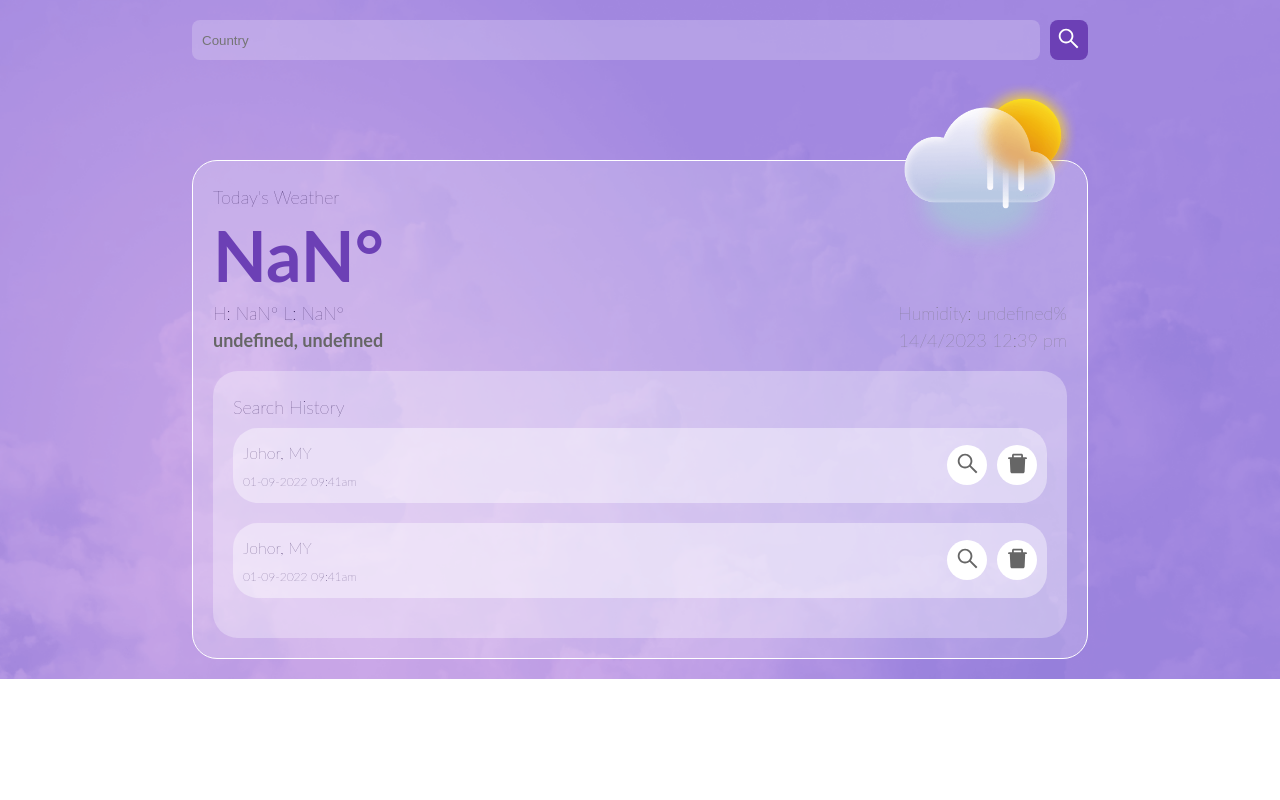
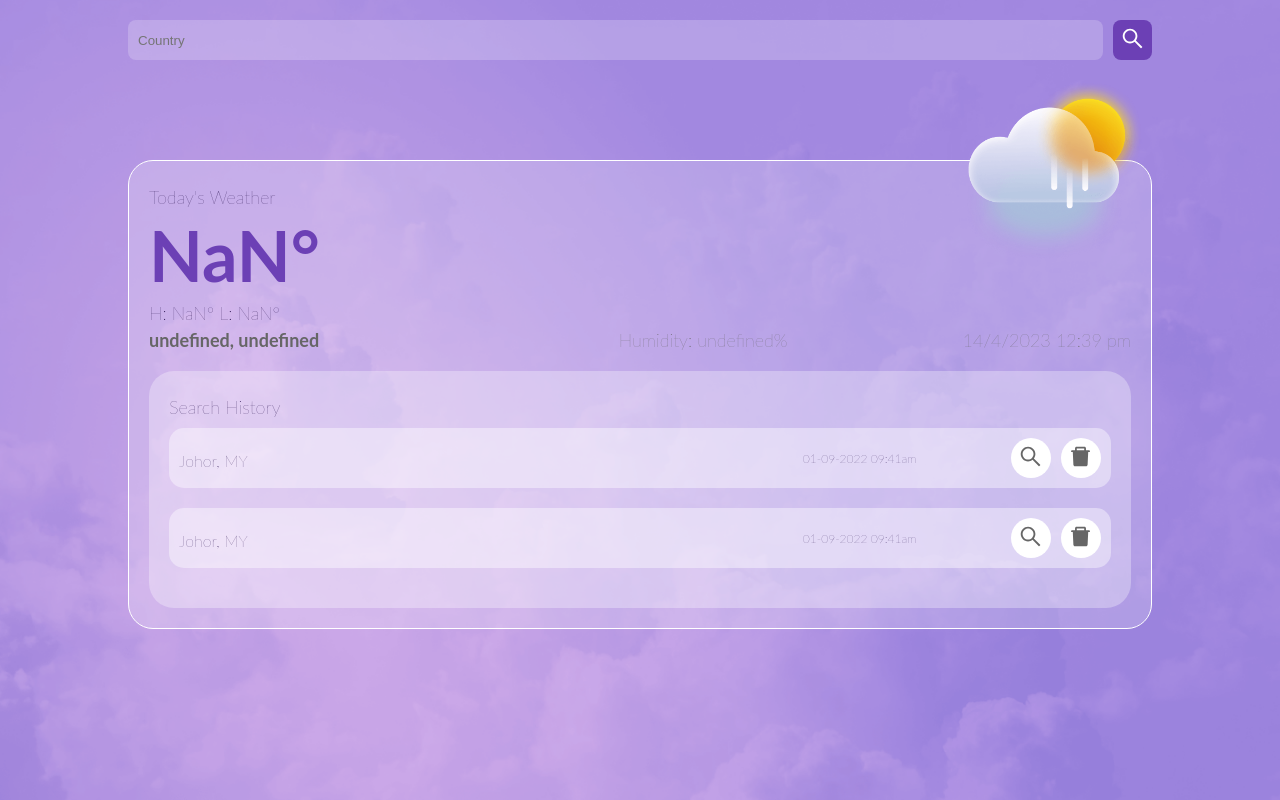
Before and after one commit to KatherynKoay/weather-app, a React (Create React App) app: page / in a window 1280 px wide. Built offline with nearby package versions, Linux system fonts and the light colour scheme; the HTML template or start-up script is replaced by a standard one.

Commit message:
style: responsive UI based on Figma designs

```diff
--- a/src/Components/molecule/SearchHistoryItem.js
+++ b/src/Components/molecule/SearchHistoryItem.js
@@ -8,7 +8,7 @@ import theme from "../../Styles/theme";
 const SearchHistoryItem = React.forwardRef((props, ref) => {
   return (
     <div className="searchHistoryItem">
-      <div className="searchHistoryItem-right">
+      <div className="searchHistoryItem-left">
         <Text
           variant={txt_h6}
           text={props.location}
@@ -26,8 +26,8 @@ const SearchHistoryItem = React.forwardRef((props, ref) => {
           }}
         />
       </div>
-      <div className="searchHistoryItem-left">
-        <div className="searchHistoryItem-left-button">
+      <div className="searchHistoryItem-right">
+        <div className="searchHistoryItem-right-button">
           <Button
             variant={btn_round}
             hasIcon
@@ -43,7 +43,7 @@ const SearchHistoryItem = React.forwardRef((props, ref) => {
             }}
           />
         </div>
-        <div className="searchHistoryItem-left-button">
+        <div className="searchHistoryItem-right-button">
           <Button
             variant={btn_round}
             hasIcon
--- a/src/Styles/style.css
+++ b/src/Styles/style.css
@@ -4,7 +4,7 @@
   background: url(../Images/bg-light.png);
   background-size: cover;
   background-repeat: no-repeat;
-  height: 100%;
+  height: 100vh; /*to ensure the bg takes the rest of the viewport height */
 }
 
 .page-container {
@@ -13,136 +13,6 @@
   margin-right: auto;
   height: auto;
   padding: 20px;
-}
-
-/* Search Box */
-.search-box {
-  display: flex; /*align input and button side by side*/
-  width: 100%;
-}
-.search-box input[type="text"] {
-  width: 100%;
-  box-sizing: border-box; /*include the padding and border in an element's total width and height*/
-  background: rgba(255, 255, 255, 0.2);
-  padding: 10px;
-  border: none;
-  border-radius: 8px;
-  color: #000000;
-  outline: none;
-}
-.search-box button {
-  margin-left: 10px;
-  cursor: pointer;
-}
-/*
-.search-errorMsg {
-  color: red;
-}
-.search-dropdown {
-  background: rgba(255, 255, 255, 0.2);
-  display: flex;
-  flex-direction: column;
-  border: none;
-  padding-left: 10px; when dropdown does appear, give it some padding on the left, which the wording starting line aligns with the searchbox input
-  width: initial;
-}
-.search-dropdown-row {
-  cursor: pointer;
-} */
-
-/* Button */
-.btn-round {
-  display: inline-block;
-  border: none;
-  border-radius: 50%;
-  width: 40px;
-  height: 40px;
-  padding: 5px;
-}
-.btn-square {
-  display: inline-block;
-  border: none;
-  border-radius: 8px;
-  width: 40px;
-  height: 40px;
-  padding: 5px;
-}
-
-.weather-container {
-  margin-top: 100px;
-  width: 100%;
-  box-sizing: border-box; /*include the padding and border in an element's total width and height*/
-  background: rgba(255, 255, 255, 0.2);
-  padding: 20px;
-  border: 1px solid white;
-  border-radius: 25px;
-  height: fit-content;
-  position: relative;
-}
-.imageSun {
-  position: absolute;
-  top: 0px;
-  right: 8px;
-  top: -80px;
-  width: 180px;
-  height: 180px;
-}
-.weather-top-section-TodayWeather {
-  display: flex; /*align input and button side by side*/
-  width: 100%;
-  position: relative;
-}
-.weather-top-sectionLeft {
-  width: 45%;
-}
-.weather-top-sectionRight {
-  width: 55%;
-  text-align: right;
-  position: absolute;
-  bottom: 0;
-  right: 0;
-}
-.weather-bottom-section-SearchHistory {
-  margin-top: 20px;
-  width: 100%;
-  box-sizing: border-box; /*include the padding and border in an element's total width and height*/
-  background: rgba(255, 255, 255, 0.3);
-  padding: 20px;
-  border: none;
-  border-radius: 25px;
-  height: fit-content;
-}
-.searchHistory-title {
-  border: 0px solid rgb(1, 255, 18);
-}
-.searchHistoryItem-container {
-  height: auto;
-  margin-top: 10px;
-}
-
-.searchHistoryItem {
-  box-sizing: border-box; /*include the padding and border in an element's total width and height*/
-  background: rgba(255, 255, 255, 0.4);
-  padding: 10px;
-  border: none;
-  border-radius: 25px;
-  height: 75px;
-  display: flex; /*align input and button side by side*/
-  width: 100%;
-  margin-bottom: 20px;
-}
-.searchHistoryItem-right {
-  width: 50%;
-}
-.searchHistoryItem-left {
-  width: 50%;
-  text-align: right;
-  line-height: 65px;
-}
-.searchHistoryItem-left-button {
-  padding-left: 10px;
-  display: inline-block;
-  justify-content: center;
 }
 
 /* Text */
@@ -182,6 +52,138 @@ p {
   color: #727171;
 }
 
+/* Button */
+.btn-round {
+  display: inline-block;
+  border: none;
+  border-radius: 50%;
+  width: 40px;
+  height: 40px;
+  padding: 5px;
+}
+.btn-square {
+  display: inline-block;
+  border: none;
+  border-radius: 8px;
+  width: 40px;
+  height: 40px;
+  padding: 5px;
+}
+
+/* Search Box */
+.search-box {
+  display: flex; /*align input and button side by side*/
+  width: 100%;
+}
+.search-box input[type="text"] {
+  width: 100%;
+  box-sizing: border-box; /*include the padding and border in an element's total width and height*/
+  background: rgba(255, 255, 255, 0.2);
+  padding: 10px;
+  border: none;
+  border-radius: 8px;
+  color: #000000;
+  outline: none;
+}
+.search-box button {
+  margin-left: 10px;
+  cursor: pointer;
+}
+/*
+.search-errorMsg {
+  color: red;
+}
+.search-dropdown {
+  background: rgba(255, 255, 255, 0.2);
+  display: flex;
+  flex-direction: column;
+  border: none;
+  padding-left: 10px; when dropdown does appear, give it some padding on the left, which the wording starting line aligns with the searchbox input
+  width: initial;
+}
+.search-dropdown-row {
+  cursor: pointer;
+} */
+
+/* Today's Weather */
+.weather-container {
+  margin-top: 100px;
+  width: 100%;
+  box-sizing: border-box; /*include the padding and border in an element's total width and height*/
+  background: rgba(255, 255, 255, 0.2);
+  padding: 20px;
+  border: 1px solid white;
+  border-radius: 25px;
+  height: fit-content;
+  position: relative;
+}
+.imageSun {
+  position: absolute;
+  top: 0px;
+  right: 8px;
+  top: -80px;
+  width: 180px;
+  height: 180px;
+}
+.weather-top-section-TodayWeather {
+  display: flex; /*align input and button side by side*/
+  width: 100%;
+  position: relative;
+}
+.weather-top-sectionLeft {
+  width: 45%;
+}
+.weather-top-sectionRight {
+  width: 55%;
+  text-align: right;
+  position: absolute;
+  bottom: 0;
+  right: 0;
+}
+
+/* Search History */
+.weather-bottom-section-SearchHistory {
+  margin-top: 20px;
+  width: 100%;
+  box-sizing: border-box; /*include the padding and border in an element's total width and height*/
+  background: rgba(255, 255, 255, 0.3);
+  padding: 20px;
+  border: none;
+  border-radius: 25px;
+  height: fit-content;
+}
+.searchHistory-title {
+  border: 0px solid rgb(1, 255, 18);
+}
+.searchHistoryItem-container {
+  height: auto;
+  margin-top: 10px;
+}
+.searchHistoryItem {
+  box-sizing: border-box; /*include the padding and border in an element's total width and height*/
+  background: rgba(255, 255, 255, 0.4);
+  padding: 10px;
+  border: none;
+  border-radius: 15px;
+  height: 75px;
+  display: flex; /*align input and button side by side*/
+  width: 100%;
+  margin-bottom: 20px;
+}
+.searchHistoryItem-left {
+  width: 50%;
+}
+.searchHistoryItem-right {
+  width: 50%;
+  text-align: right;
+  line-height: 65px;
+}
+.searchHistoryItem-right-button {
+  padding-left: 10px;
+  display: inline-block;
+  justify-content: center;
+}
+
 /*------------------------------------------------------------------------
 Responsive Media Quaries
 ------------------------------------------------------------------------*/
@@ -189,21 +191,180 @@ Responsive Media Quaries
 /* TV */
 @media only screen and (min-width: 1200px) {
   .page-container {
+    width: 80%;
+  }
+  .weather-top-sectionLeft {
+    width: 30%;
+  }
+  .weather-top-sectionRight {
     width: 70%;
+    text-align: right;
+    position: absolute;
+    bottom: 0;
+    right: 0;
+    display: flex; /*display flex in a row*/
+    justify-content: space-between; /*spacing evenly in the div*/
+  }
+  /* .weather-top-sectionRight h1,
+  .weather-top-sectionRight h2,
+  .weather-top-sectionRight h3,
+  .weather-top-sectionRight h4,
+  .weather-top-sectionRight h5,
+  .weather-top-sectionRight h6,
+  .weather-top-sectionRight p {
+    border: 0px solid rgb(255, 255, 0);
+  } */
+
+  .searchHistoryItem {
+    box-sizing: border-box; /*include the padding and border in an element's total width and height*/
+    background: rgba(255, 255, 255, 0.4);
+    padding: 10px;
+    border: none;
+    border-radius: 15px;
+    height: 60px;
+    display: flex; /*align input and button side by side*/
+    width: 100%;
+    margin-bottom: 20px;
+  }
+  .searchHistoryItem-left {
+    width: 80%;
+    display: flex; /*display flex in a row*/
+    justify-content: space-between; /*spacing evenly in the div*/
+  }
+  .searchHistoryItem-left h1,
+  .searchHistoryItem-left h2,
+  .searchHistoryItem-left h3,
+  .searchHistoryItem-left h4,
+  .searchHistoryItem-left h5,
+  .searchHistoryItem-left h6,
+  .searchHistoryItem-left p {
+    margin-top: auto;
+    margin-bottom: auto;
+  }
+  .searchHistoryItem-right {
+    width: 20%;
+    text-align: right;
+    line-height: 10px; /* force the button position to be higher */
   }
 }
 
 /* DESKTOP */
 @media only screen and (min-width: 992px) and (max-width: 1199px) {
   .page-container {
+    width: 80%;
+  }
+  .weather-top-sectionLeft {
+    width: 30%;
+  }
+  .weather-top-sectionRight {
     width: 70%;
+    text-align: right;
+    position: absolute;
+    bottom: 0;
+    right: 0;
+    display: flex; /*display flex in a row*/
+    justify-content: space-between; /*spacing evenly in the div*/
+  }
+  /* .weather-top-sectionRight h1,
+  .weather-top-sectionRight h2,
+  .weather-top-sectionRight h3,
+  .weather-top-sectionRight h4,
+  .weather-top-sectionRight h5,
+  .weather-top-sectionRight h6,
+  .weather-top-sectionRight p {
+    border: 0px solid rgb(255, 255, 0);
+  } */
+
+  .searchHistoryItem {
+    box-sizing: border-box; /*include the padding and border in an element's total width and height*/
+    background: rgba(255, 255, 255, 0.4);
+    padding: 10px;
+    border: none;
+    border-radius: 15px;
+    height: 60px;
+    display: flex; /*align input and button side by side*/
+    width: 100%;
+    margin-bottom: 20px;
+  }
+  .searchHistoryItem-left {
+    width: 80%;
+    display: flex; /*display flex in a row*/
+    justify-content: space-between; /*spacing evenly in the div*/
+  }
+  .searchHistoryItem-left h1,
+  .searchHistoryItem-left h2,
+  .searchHistoryItem-left h3,
+  .searchHistoryItem-left h4,
+  .searchHistoryItem-left h5,
+  .searchHistoryItem-left h6,
+  .searchHistoryItem-left p {
+    margin-top: auto;
+    margin-bottom: auto;
+  }
+  .searchHistoryItem-right {
+    width: 20%;
+    text-align: right;
+    line-height: 10px; /* force the button position to be higher */
   }
 }
 
 /* LARGE TABLET */
 @media only screen and (min-width: 768px) and (max-width: 991px) {
   .page-container {
+    width: 80%;
+  }
+  .weather-top-sectionLeft {
+    width: 30%;
+  }
+  .weather-top-sectionRight {
     width: 70%;
+    text-align: right;
+    position: absolute;
+    bottom: 0;
+    right: 0;
+    display: flex; /*display flex in a row*/
+    justify-content: space-between; /*spacing evenly in the div*/
+  }
+  /* .weather-top-sectionRight h1,
+  .weather-top-sectionRight h2,
+  .weather-top-sectionRight h3,
+  .weather-top-sectionRight h4,
+  .weather-top-sectionRight h5,
+  .weather-top-sectionRight h6,
+  .weather-top-sectionRight p {
+    border: 0px solid rgb(255, 255, 0);
+  } */
+
+  .searchHistoryItem {
+    box-sizing: border-box; /*include the padding and border in an element's total width and height*/
+    background: rgba(255, 255, 255, 0.4);
+    padding: 10px;
+    border: none;
+    border-radius: 15px;
+    height: 60px;
+    display: flex; /*align input and button side by side*/
+    width: 100%;
+    margin-bottom: 20px;
+  }
+  .searchHistoryItem-left {
+    width: 80%;
+    display: flex; /*display flex in a row*/
+    justify-content: space-between; /*spacing evenly in the div*/
+  }
+  .searchHistoryItem-left h1,
+  .searchHistoryItem-left h2,
+  .searchHistoryItem-left h3,
+  .searchHistoryItem-left h4,
+  .searchHistoryItem-left h5,
+  .searchHistoryItem-left h6,
+  .searchHistoryItem-left p {
+    margin-top: auto;
+    margin-bottom: auto;
+  }
+  .searchHistoryItem-right {
+    width: 20%;
+    text-align: right;
+    line-height: 10px; /* force the button position to be higher */
   }
 }
 
```
